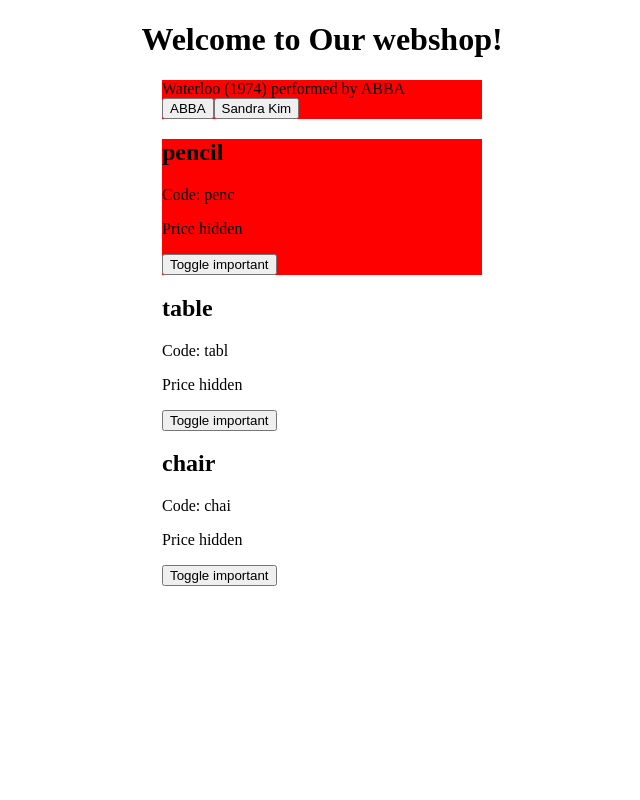
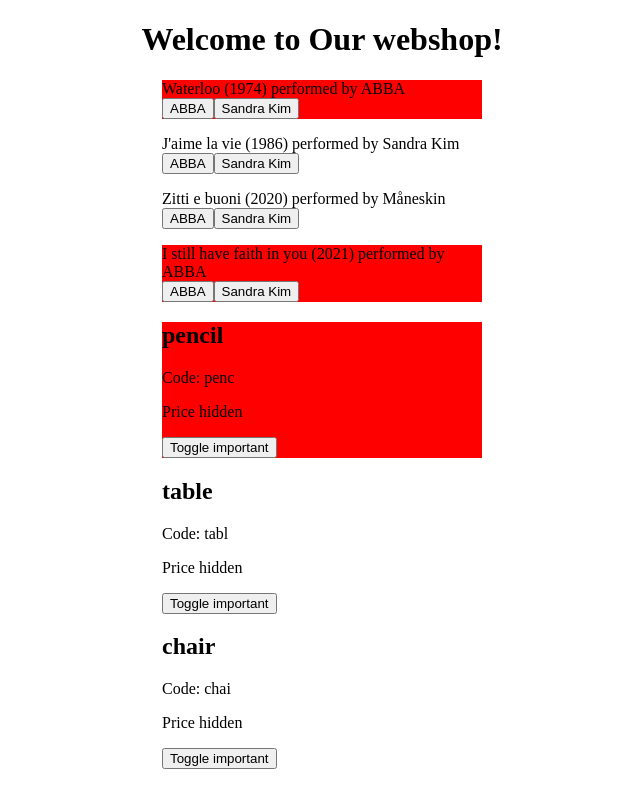
Before and after one commit to Jef-DS/angwebshop, an Angular app: page / in a window 1280 px wide. Shown: the whole page, without its empty margins (318-958 px from the left). Built offline with nearby package versions, Linux system fonts and the light colour scheme.

Commit message:
Array of songs

```diff
--- a/src/app/song/song-item/song-item.component.html
+++ b/src/app/song/song-item/song-item.component.html
@@ -1,4 +1,4 @@
-<article [ngClass]="{'red':artist=='ABBA'}">
-    <div>{{title}} ({{year}}) performed by {{artist}}</div>
-    <div><button (click)="artist='ABBA'">ABBA</button><button (click)="artist='Sandra Kim'">Sandra Kim</button></div>
+<article *ngFor="let song of songs" [ngClass]="{'red':song.artist=='ABBA'}">
+    <div>{{song.title}} ({{song.year}}) performed by {{song.artist}}</div>
+    <div><button (click)="song.artist='ABBA'">ABBA</button><button (click)="song.artist='Sandra Kim'">Sandra Kim</button></div>
 </article>
--- a/src/app/song/song-item/song-item.component.ts
+++ b/src/app/song/song-item/song-item.component.ts
@@ -7,25 +7,16 @@
   styleUrls: ['./song-item.component.css']
 })
 export class SongItemComponent implements OnInit {
-  #song: Song;
+  songs: Song[];
   constructor() {
-    this.#song = new Song('Waterloo', 1974);
+    this.songs = [
+              new Song('Waterloo', 1974),
+              new Song("J'aime la vie", 1986,"Sandra Kim"),
+              new Song("Zitti e buoni", 2020, 'Måneskin'),
+              new Song('I still have faith in you', 2021)
+            ];
   }
 
   ngOnInit(): void {
   }
-  get title():string{
-    return this.#song.title;
-  }
-  get year(): number{
-    return this.#song.year;
-  }
-  get artist(): string{
-    return this.#song.artist;
-  }
-
-  set artist(name:string){
-    this.#song.artist = name;
-  }
-
 }
```
